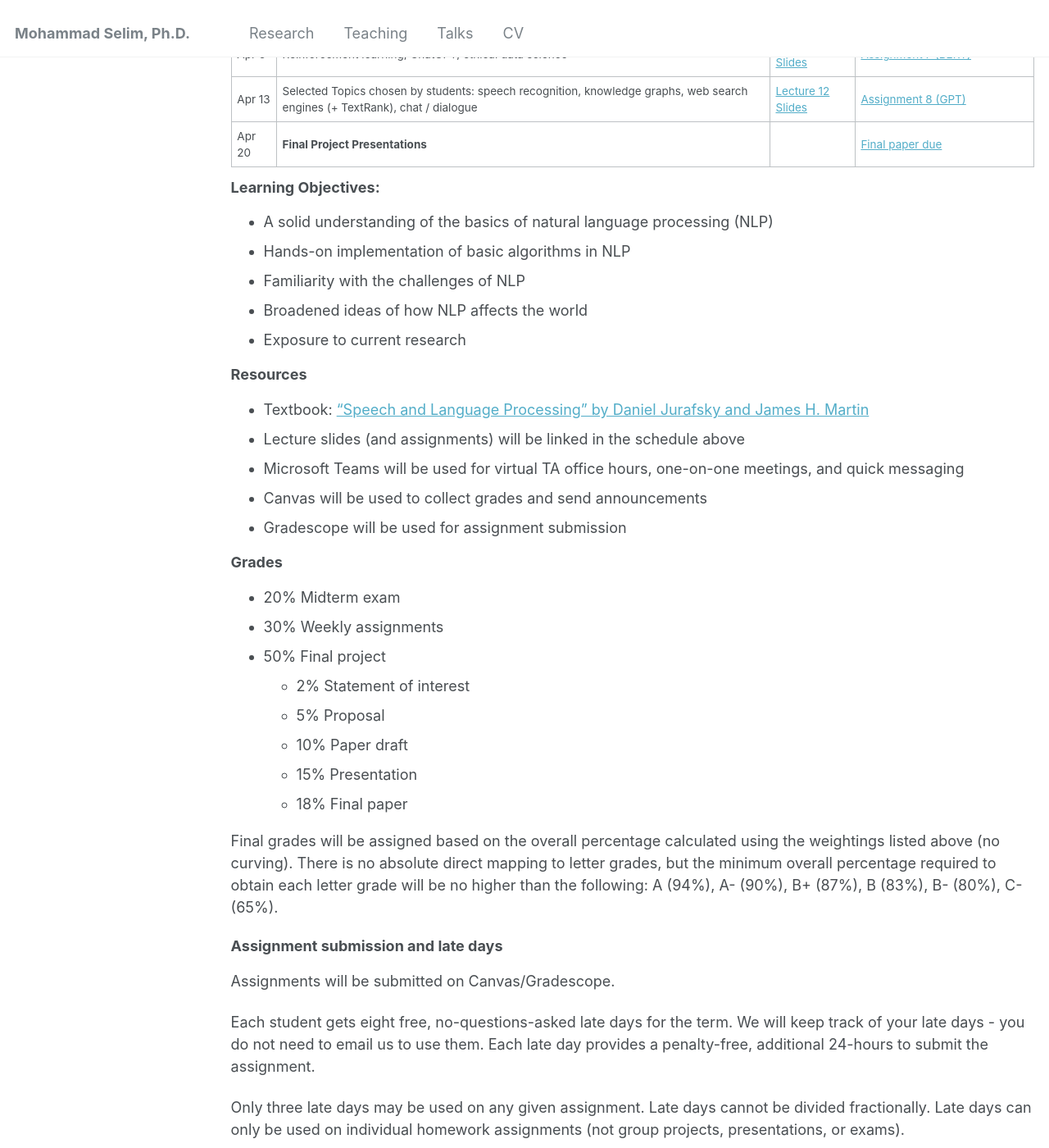
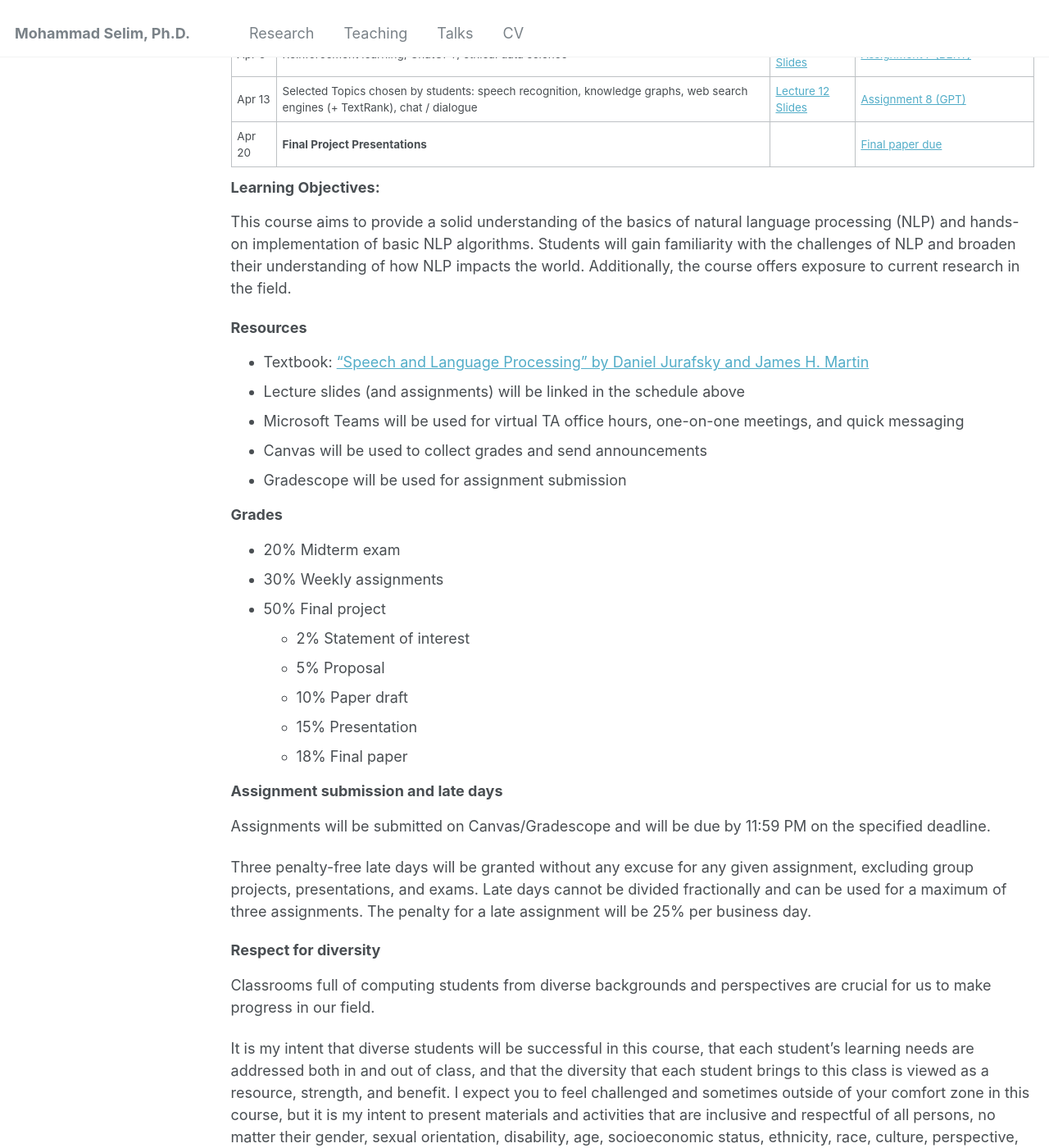
Before and after one commit to selimmd/selimmd.github.io, a Jekyll site: the page built from _teaching/nlp2024.md, in a window 1280 px wide and 1400 px high, scrolled down 1224 px. Shown: the whole window at 82% size. Built offline with Jekyll 4.4.1, drawn with Linux system fonts in a browser that asks for light colours.

Commit message:
Update nlp2024.md

```diff
--- a/_teaching/nlp2024.md
+++ b/_teaching/nlp2024.md
@@ -60,11 +60,7 @@ Semester term: Fall 2024
 -->
 
 ### Learning Objectives:
-- A solid understanding of the basics of natural language processing (NLP)
-- Hands-on implementation of basic algorithms in NLP
-- Familiarity with the challenges of NLP
-- Broadened ideas of how NLP affects the world
-- Exposure to current research
+This course aims to provide a solid understanding of the basics of natural language processing (NLP) and hands-on implementation of basic NLP algorithms. Students will gain familiarity with the challenges of NLP and broaden their understanding of how NLP impacts the world. Additionally, the course offers exposure to current research in the field.
 
 
 ### Resources
@@ -83,16 +79,15 @@ Semester term: Fall 2024
   - 10% Paper draft
   - 15% Presentation
   - 18% Final paper
-
+<!--
 Final grades will be assigned based on the overall percentage calculated using the weightings listed above (no curving). There is no absolute direct mapping to letter grades, but the minimum overall percentage required to obtain each letter grade will be no higher than the following: A (94%), A- (90%), B+ (87%), B (83%), B- (80%), C- (65%).
+-->
 
 ### Assignment submission and late days
 
-Assignments will be submitted on Canvas/Gradescope.
+Assignments will be submitted on Canvas/Gradescope and will be due by 11:59 PM on the specified deadline.
 
-Each student gets eight free, no-questions-asked late days for the term. We will keep track of your late days - you do not need to email us to use them. Each late day provides a penalty-free, additional 24-hours to submit the assignment.
-
-Only three late days may be used on any given assignment. Late days cannot be divided fractionally. Late days can only be used on individual homework assignments (not group projects, presentations, or exams).
+Three penalty-free late days will be granted without any excuse for any given assignment, excluding group projects, presentations, and exams. Late days cannot be divided fractionally and can be used for a maximum of three assignments. The penalty for a late assignment will be 25% per business day.
 
 ### Respect for diversity
 
```
